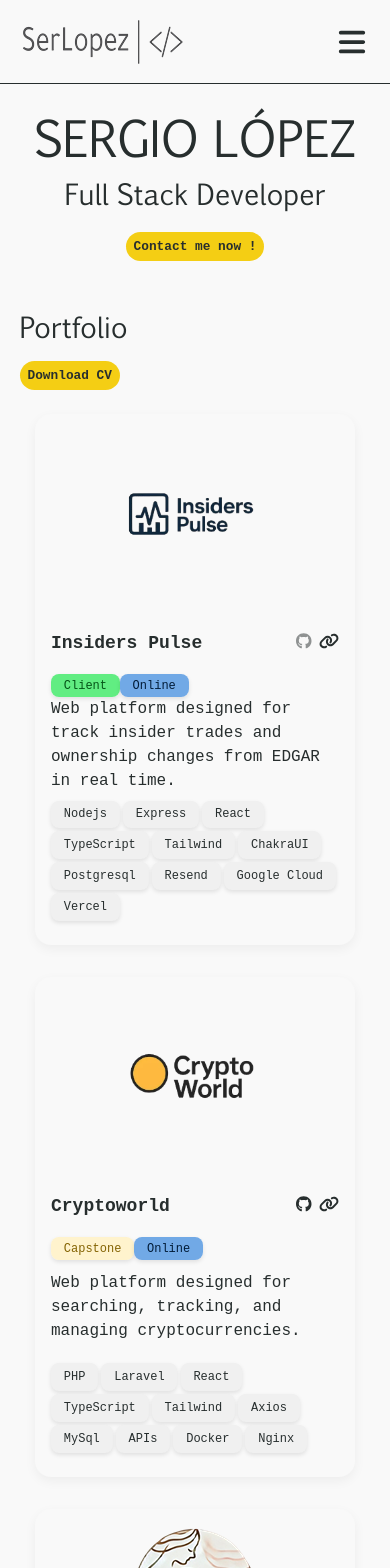
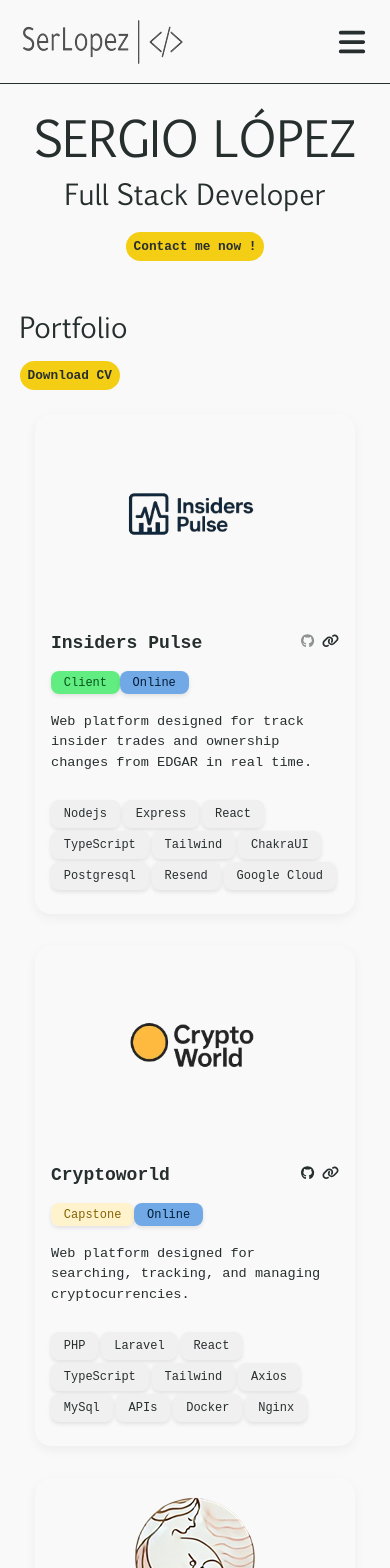
Before and after one commit to monsieurlopez/site_web_2.0, a React (Vite) app: page / in a window 390 px wide. Shown: the top 1568 px of the page. Built offline with nearby package versions, Linux system fonts and the light colour scheme; a web font is replaced by a local one.

Commit message:
<FIX> change font size cards </p> and delete vercel badge insiderspulse

```diff
--- a/src/components/pages/Home/Card.css
+++ b/src/components/pages/Home/Card.css
@@ -99,6 +99,7 @@
     grid-row: auto;
     max-width: 24rem;
     margin: 0 auto;
+    font-size: 0.85em;
   }
 }
 
--- a/src/components/pages/Home/Portfolio.jsx
+++ b/src/components/pages/Home/Portfolio.jsx
@@ -27,7 +27,6 @@ const featuredProjects = [
       "Postgresql",
       "Resend",
       "Google Cloud",
-      "Vercel",
     ],
     type: "Client",
     status: "Online",
--- a/src/components/pages/Projects/Projects.jsx
+++ b/src/components/pages/Projects/Projects.jsx
@@ -30,7 +30,6 @@ const proyects = [
       "Postgresql",
       "Resend",
       "Google Cloud",
-      "Vercel",
     ],
     type: "Client",
     status: "Online",
```
